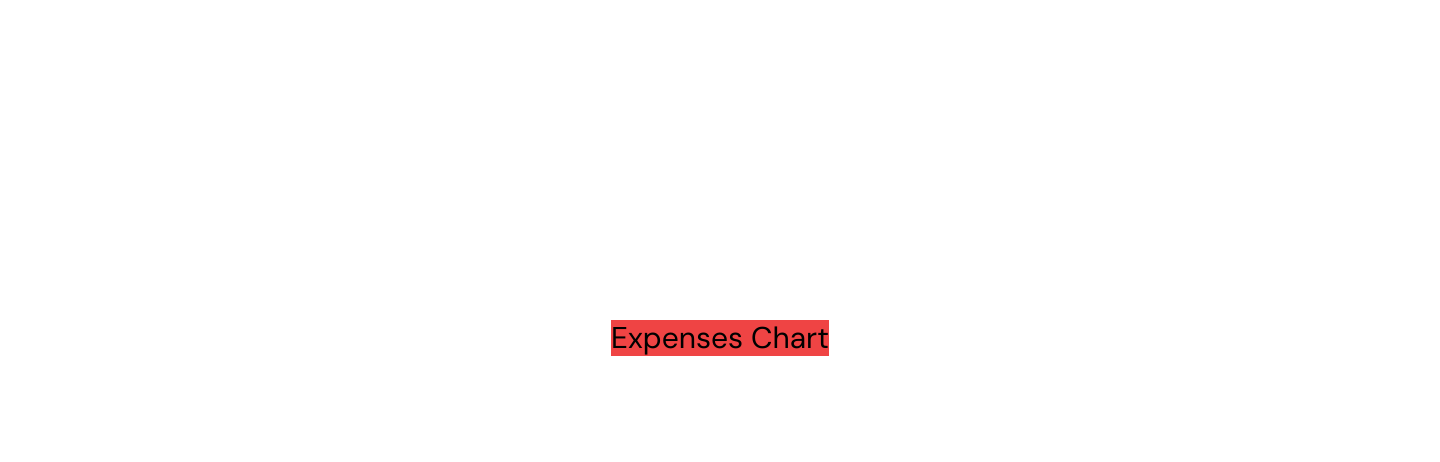
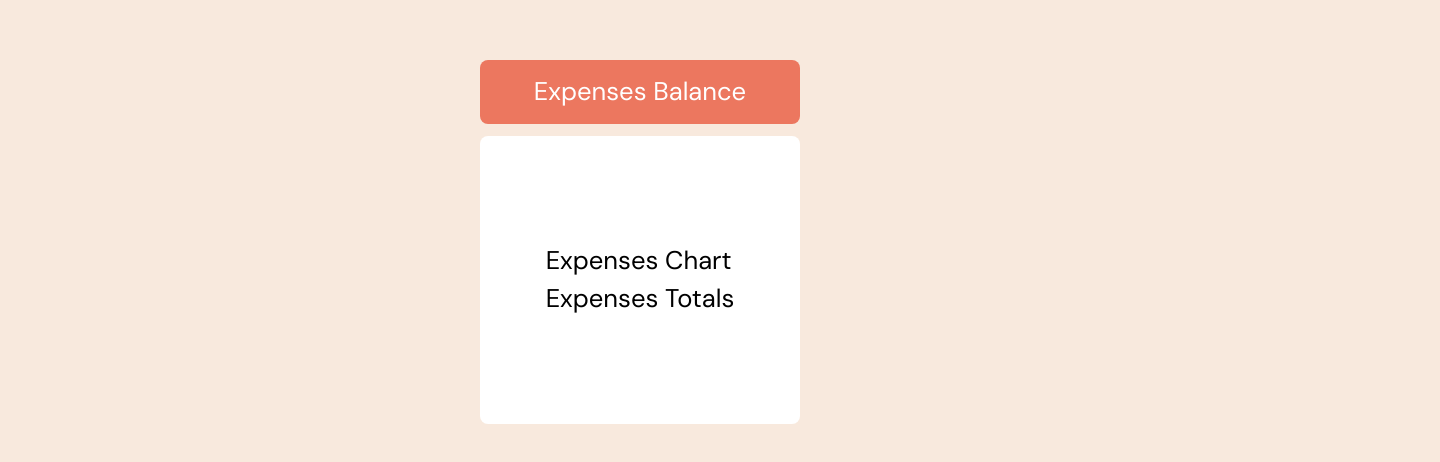
Before and after one commit to pkthunder87/expenses-chart, a React (Vite) app: page / in a window 1280 px wide. Shown: the part 158-620 px from the top of the page, 1440 px wide, since content can reach past the window. Built offline with nearby package versions, Linux system fonts and the light colour scheme.

Commit message:
Feat: Add initial components, layouts, and styles

```diff
--- a/src/App.jsx
+++ b/src/App.jsx
@@ -1,5 +1,11 @@
+import ExpensesLayout from './components/ExpensesLayout';
+
 function App() {
-  return <div className="bg-red-500 text-3xl">Expenses Chart</div>;
+  return (
+    <div className="">
+      <ExpensesLayout />
+    </div>
+  );
 }
 
 export default App;
--- /dev/null
+++ b/src/components/ExpensesBottom.jsx
@@ -0,0 +1,10 @@
+function ExpensesBottom() {
+  return (
+    <div>
+      <div>Expenses Chart</div>
+      <div>Expenses Totals</div>
+    </div>
+  );
+}
+
+export default ExpensesBottom;
--- /dev/null
+++ b/src/components/ExpensesLayout.jsx
@@ -0,0 +1,17 @@
+import ExpensesBottom from './ExpensesBottom';
+import ExpensesTop from './ExpensesTop';
+
+function ExpensesLayout() {
+  return (
+    <div className="flex flex-col gap-3">
+      <div className="flex h-16 w-80 items-center justify-center rounded-lg bg-soft-red text-white">
+        <ExpensesTop />
+      </div>
+      <div className="flex h-72 w-80 items-center justify-center rounded-lg bg-white">
+        <ExpensesBottom />
+      </div>
+    </div>
+  );
+}
+
+export default ExpensesLayout;
--- /dev/null
+++ b/src/components/ExpensesTop.jsx
@@ -0,0 +1,5 @@
+function ExpensesTop() {
+  return <div>Expenses Balance</div>;
+}
+
+export default ExpensesTop;
--- a/src/index.css
+++ b/src/index.css
@@ -8,6 +8,8 @@
   }
 
   body {
-    @apply flex h-[100dvh] w-[100dvw] items-center justify-center text-[1.6rem] antialiased sm:h-[991px] sm:w-[1440px]  sm:overflow-scroll;
+    @apply flex h-[100dvh] w-[100dvw] items-center justify-center bg-cream text-[1.6rem] antialiased   sm:overflow-scroll;
   }
+
+  /* sm:h-[1024px] sm:w-[1440px] */
 }
--- a/tailwind.config.js
+++ b/tailwind.config.js
@@ -14,12 +14,12 @@ export default {
     },
     extend: {
       colors: {
-        'very-light-grayish-blue': 'hsl(210, 60%, 98%)',
-        'light-grayish-blue-1': 'hsl(211, 68%, 94%)',
-        'light-grayish-blue-2': 'hsl(205, 33%, 90%)',
-        'grayish-blue': 'hsl(219, 14%, 63%)',
-        'dark-grayish-blue': 'hsl(219, 12%, 42%)',
-        'very-dark-blue': 'hsl(224, 21%, 14%)',
+        'soft-red': 'hsl(10, 79%, 65%)',
+        'cyan': 'hsl(186, 34%, 60%)',
+        'dark-brown': 'hsl(25, 47%, 15%)',
+        'medium-brown': 'hsl(28, 10%, 53%)',
+        'cream': 'hsl(27, 66%, 92%)',
+        'very-pale-orange': 'hsl(33, 100%, 98%)',
       },
     },
   },
```
